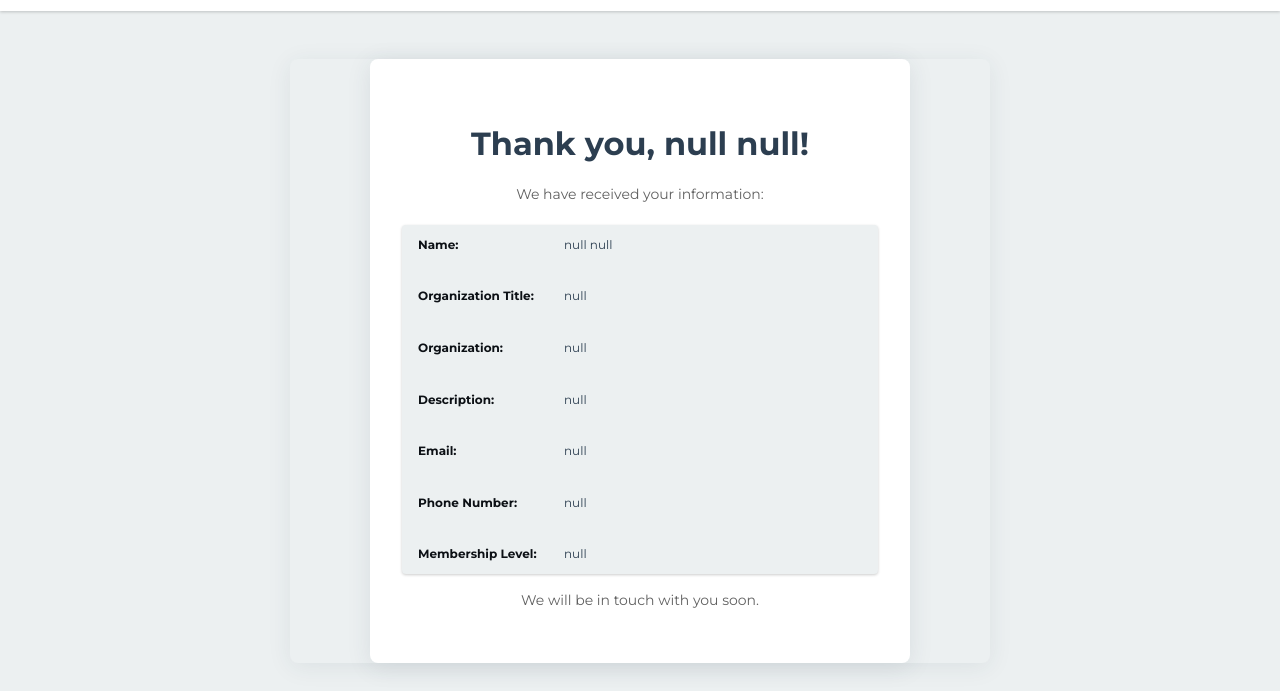
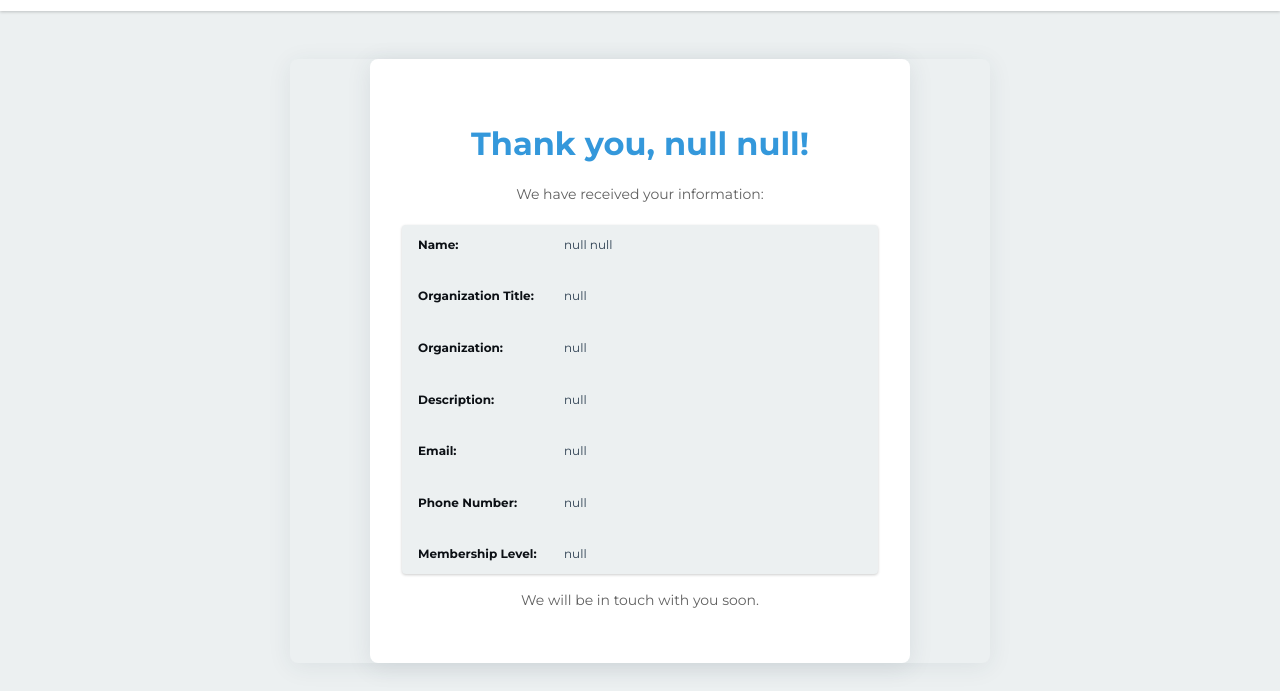
Before and after one commit to MichaelKazembe/wdd231, a website: page chamber/thankyou.html in a window 1280 px wide. Shown: the part 109-800 px from the top of the page. Drawn offline with Linux system fonts and the light colour scheme.

Commit message:
Updates form action URL and removes thank-you page
Standardizes form action URL for consistency and removes the unused thank-you page. Adjusts styling for thank-you section to utilize secondary color.

```diff
--- a/chamber/styles/form.css
+++ b/chamber/styles/form.css
@@ -147,7 +147,7 @@ main > p {
 }
 
 #thank-you h1 {
-  color: var(--color-text);
+  color: var(--color-secondary);
   font-size: 2rem;
 }
 
```
Also changed, not shown: chamber/join.html (+1 -1 lines), chamber/thankyou.html (renamed from chamber/thank-you.html).
